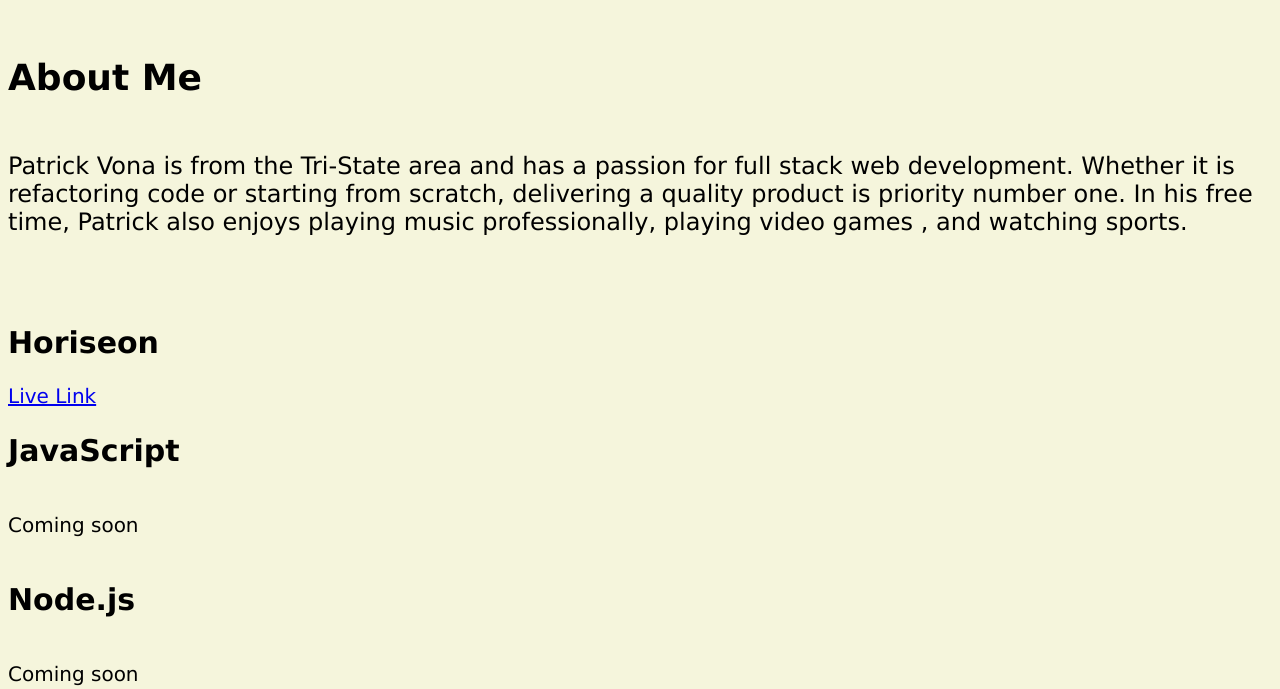
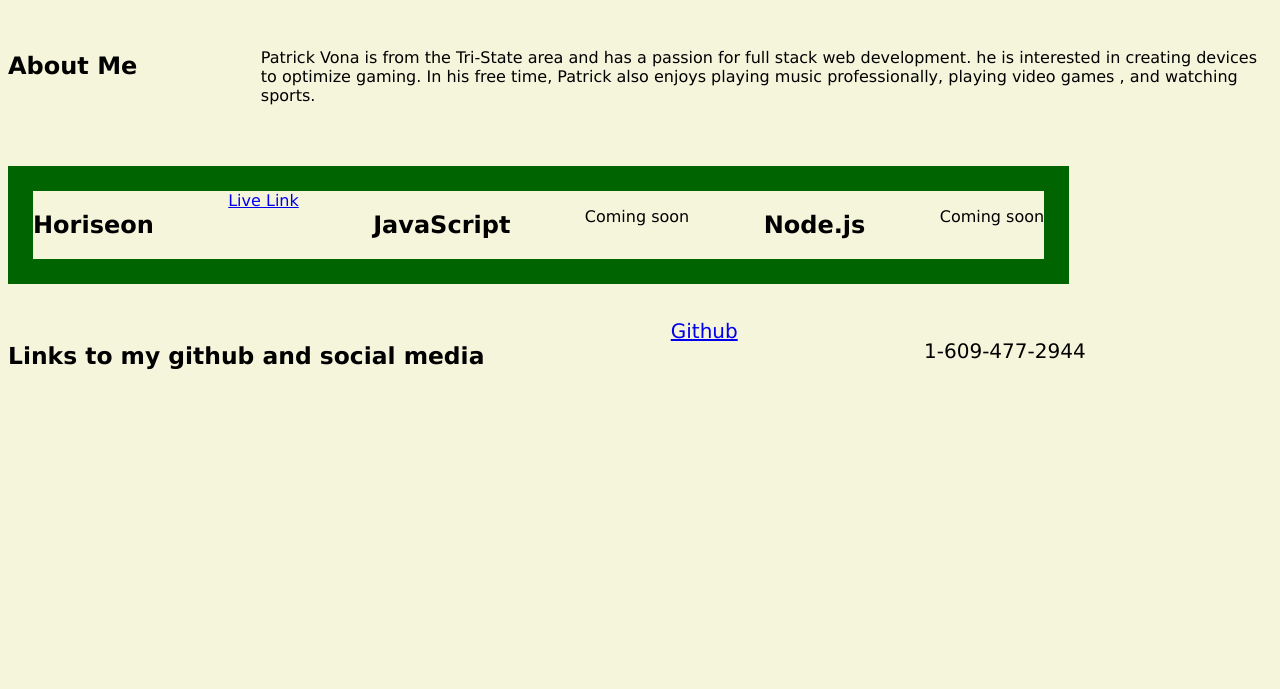
Before and after one commit to Pvon11/Patrick-Vona-Work-Portfolio, a plain HTML site: page index.html in a window 1280 px wide. Shown: the part 111-800 px from the top of the page. Drawn offline with Linux system fonts and the light colour scheme.

Commit message:
added border

```diff
--- a/index.html
+++ b/index.html
@@ -25,13 +25,12 @@
 
 
 
-  <section class="about-section" id="aboutMe">
+  <section class="projects" id="aboutMe">
     <h2>About Me</h2>
     <div>
       <p>
         Patrick Vona is from the Tri-State area and has a passion for full stack web development.
-        Whether it is refactoring code or starting from scratch,
-        delivering a quality product is priority number one.
+        he is interested in creating devices to optimize gaming.
         In his free time, Patrick also enjoys playing music professionally, playing video games , and watching sports.
 
       </p>
@@ -39,7 +38,11 @@
   </section>
 
   <section class="projects" id="work">
+    <div class="flex-item">
+
+
     <h2>Horiseon</h2>
+
 
     <a href="https://pvon11.github.io/Horiseon-Refactor/" target="_blank">Live Link</a>
 
@@ -50,6 +53,7 @@
     <h2>Node.js</h2>
 
     <p>Coming soon</p>
+    </div>
   </section>
 
   <footer class="footer" id="contact">
@@ -57,7 +61,9 @@
 
     <a href="https://github.com/Pvon11" target="_blank">Github</a>
 
-    <a href=""></a>
+    <p>1-609-477-2944</p>
+
+    <p></p>
   </footer>
 </body>
 
--- a/style.css
+++ b/style.css
@@ -39,20 +39,54 @@
 
 .projects {
   display: flex;
-  flex-direction: column;
+  flex-direction: row;
   justify-content: space-between;
   flex-wrap: wrap;
-  margin: 20px 0;
+  margin: 25px 0;
   padding: 10px 0;
-  font-size: 125%
 
 
 
 }
+.projects > h2{
+  flex: 0 0 20%;
+
+}
+.projects > div{
+
+  flex: 0 0 80%;
+}
+
+.flex-item {
+  display: flex;
+  flex-direction: row;
+  padding: 50 px;
+  justify-content: space-between;
+  border-style: solid;
+  border-width: 25px;
+  border-color: darkgreen;
+  margin:  0;
+
+
+
+}
+.flex-item:first-child{
+  max-height: 150px;
+
+}
+
+
+
+.contact {
+  display: flex;
+  flex-direction: row;
+  flex-wrap: wrap;
+  margin: 20px 0;
+}
 
 .footer {
   display: flex;
-  flex-direction: column;
+  flex-direction: row;
   justify-content: space-between;
   flex-wrap: wrap;
 
```
